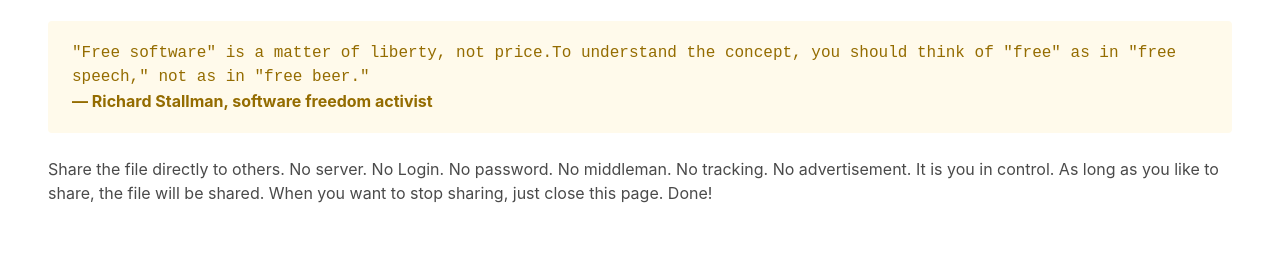
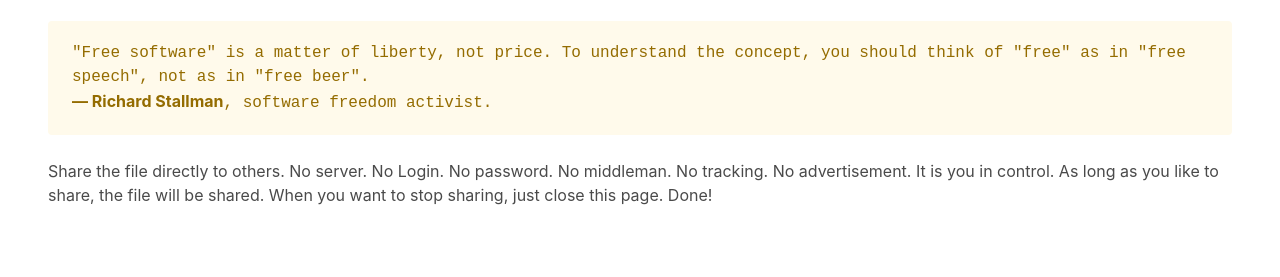
Before and after one commit to saumya/NWjs, a website: page app/share.html in a window 1280 px wide. Shown: the part 116-393 px from the top of the page. Drawn offline with nearby package versions, Linux system fonts and the light colour scheme.

Commit message:
spelling mistake

```diff
--- a/app/share.html
+++ b/app/share.html
@@ -25,8 +25,8 @@
 
 		<div class="notification is-warning is-light">
 		<div class="is-family-code">
-			"Free software" is a matter of liberty, not price.To understand the concept, you should think of "free" as in "free speech," not as in "free beer."
-			<div class="is-family-secondary has-text-weight-bold"> — Richard Stallman, software freedom activist </div>
+			"Free software" is a matter of liberty, not price. To understand the concept, you should think of "free" as in "free speech", not as in "free beer".
+			<div><span class="is-family-secondary has-text-weight-bold"> — Richard Stallman</span>, software freedom activist. </div>
 		</div>
 		</div>
 
```
